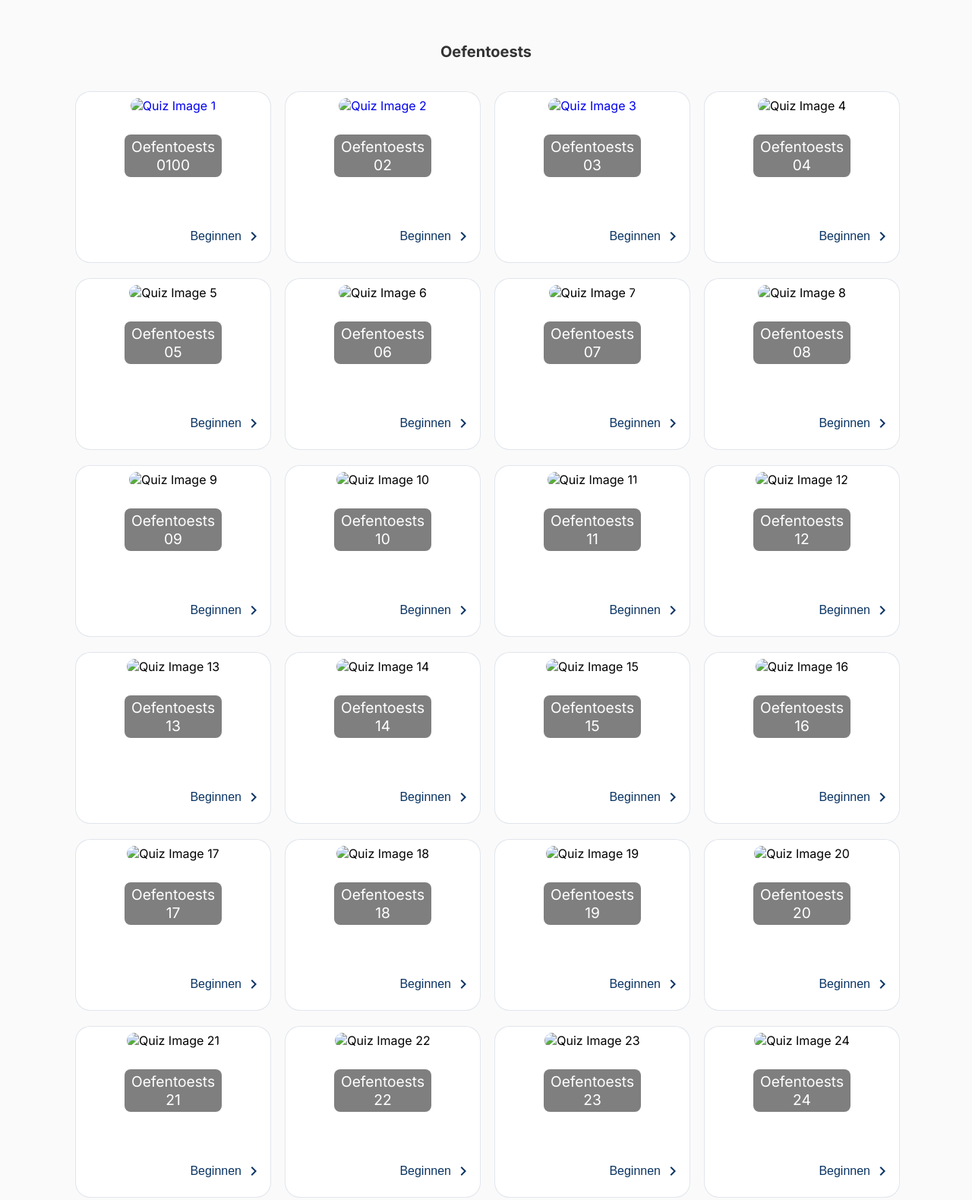
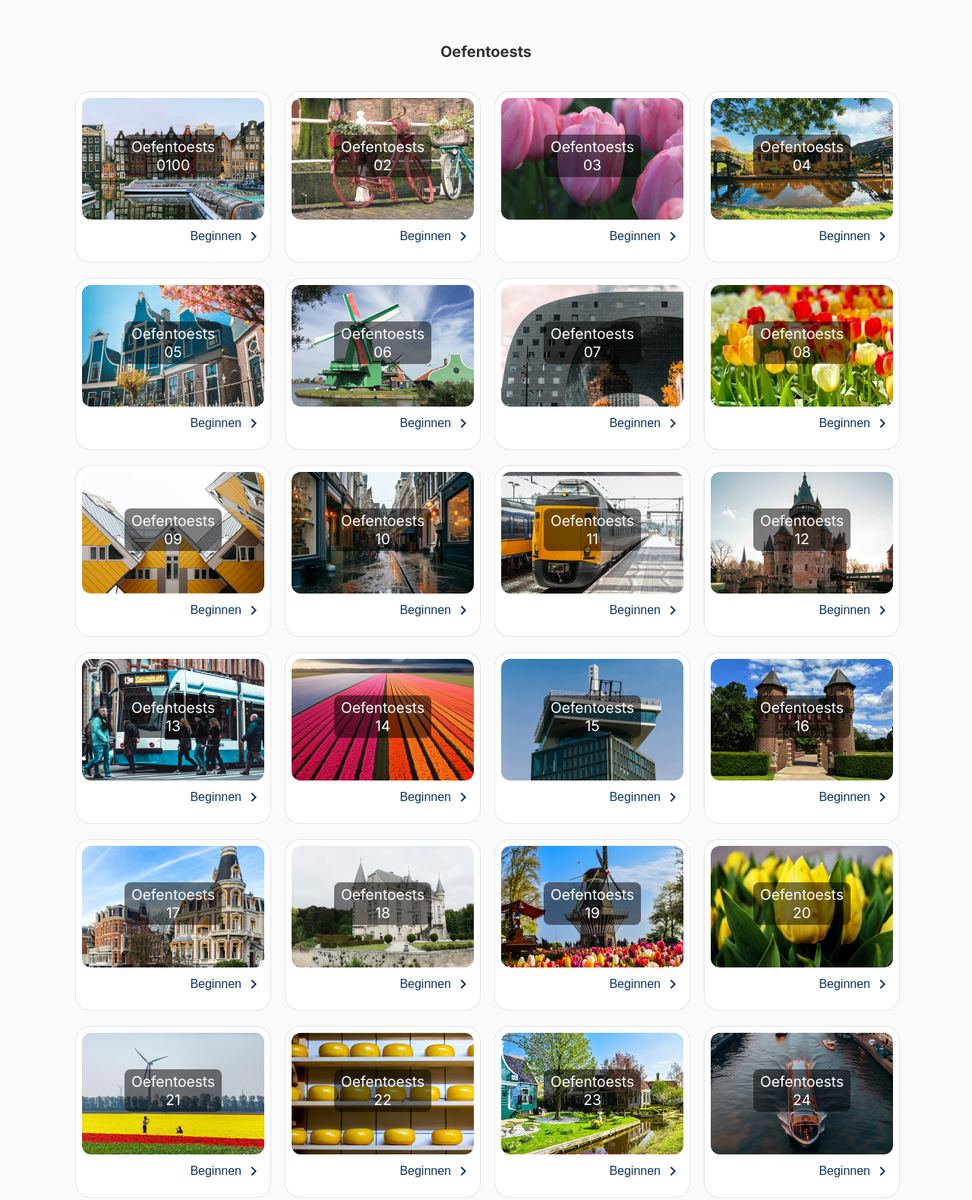
Before and after one commit to Hirad-Hub/KNM_Oefenexamen, a plain HTML site: page index.html in a window 1280 px wide. Shown: the part 420-1999 px from the top of the page at 76% size. Drawn offline with Linux system fonts and the light colour scheme; the site is published under a folder, as on GitHub Pages, so addresses that start at the root find nothing.

Commit message:
Describe your changes here

```diff
--- a/index.html
+++ b/index.html
@@ -18,11 +18,7 @@
     <div class="topsection">
       <header>
         <div class="logo">
-          <img
-            src="/assets/images/knm_oefenexamen.svg"
-            alt="Logo"
-            width="100"
-          />
+          <img src="assets/images/knm_oefenexamen.svg" alt="Logo" width="100" />
           <!-- Logo Image -->
         </div>
         <div class="header-buttons">
@@ -46,7 +42,7 @@
         <a href="pages/quiz.html?quiz=1" target="_blank">
           <div class="quiz-card">
             <div class="quiz-image">
-              <img src="/assets/images/1.jpg" alt="Quiz Image 1" />
+              <img src="assets/images/1.jpg" alt="Quiz Image 1" />
               <span class="quiz-number">Oefentoests 0100</span>
             </div>
             <button class="start-quiz-button">
@@ -58,7 +54,7 @@
         <a href="pages/quiz.html?quiz=2" target="_blank">
           <div class="quiz-card">
             <div class="quiz-image">
-              <img src="/assets/images/2.jpg" alt="Quiz Image 2" />
+              <img src="assets/images/2.jpg" alt="Quiz Image 2" />
               <span class="quiz-number">Oefentoests 02</span>
             </div>
             <button class="start-quiz-button">
@@ -70,7 +66,7 @@
         <a href="pages/quiz.html?quiz=3" target="_blank">
           <div class="quiz-card">
             <div class="quiz-image">
-              <img src="/assets/images/3.jpg" alt="Quiz Image 3" />
+              <img src="assets/images/3.jpg" alt="Quiz Image 3" />
               <span class="quiz-number">Oefentoests 03</span>
             </div>
             <button class="start-quiz-button">
@@ -82,7 +78,7 @@
         <!-- Example for Quiz 4, Quiz 5, ... -->
         <div class="quiz-card">
           <div class="quiz-image">
-            <img src="/assets/images/4.jpg" alt="Quiz Image 4" />
+            <img src="assets/images/4.jpg" alt="Quiz Image 4" />
             <span class="quiz-number">Oefentoests 04</span>
           </div>
           <button class="start-quiz-button">
@@ -91,7 +87,7 @@
         </div>
         <div class="quiz-card">
           <div class="quiz-image">
-            <img src="/assets/images/5.jpg" alt="Quiz Image 5" />
+            <img src="assets/images/5.jpg" alt="Quiz Image 5" />
             <span class="quiz-number">Oefentoests 05</span>
           </div>
           <button class="start-quiz-button">
@@ -100,7 +96,7 @@
         </div>
         <div class="quiz-card">
           <div class="quiz-image">
-            <img src="/assets/images/6.jpg" alt="Quiz Image 6" />
+            <img src="assets/images/6.jpg" alt="Quiz Image 6" />
             <span class="quiz-number">Oefentoests 06</span>
           </div>
           <button class="start-quiz-button">
@@ -110,7 +106,7 @@
 
         <div class="quiz-card">
           <div class="quiz-image">
-            <img src="/assets/images/7.jpg" alt="Quiz Image 7" />
+            <img src="assets/images/7.jpg" alt="Quiz Image 7" />
             <span class="quiz-number">Oefentoests 07</span>
           </div>
           <button class="start-quiz-button">
@@ -120,7 +116,7 @@
 
         <div class="quiz-card">
           <div class="quiz-image">
-            <img src="/assets/images/8.jpg" alt="Quiz Image 8" />
+            <img src="assets/images/8.jpg" alt="Quiz Image 8" />
             <span class="quiz-number">Oefentoests 08</span>
           </div>
           <button class="start-quiz-button">
@@ -130,7 +126,7 @@
 
         <div class="quiz-card">
           <div class="quiz-image">
-            <img src="/assets/images/9.jpg" alt="Quiz Image 9" />
+            <img src="assets/images/9.jpg" alt="Quiz Image 9" />
             <span class="quiz-number">Oefentoests 09</span>
           </div>
           <button class="start-quiz-button">
@@ -140,7 +136,7 @@
 
         <div class="quiz-card">
           <div class="quiz-image">
-            <img src="/assets/images/10.jpg" alt="Quiz Image 10" />
+            <img src="assets/images/10.jpg" alt="Quiz Image 10" />
             <span class="quiz-number">Oefentoests 10</span>
           </div>
           <button class="start-quiz-button">
@@ -150,7 +146,7 @@
 
         <div class="quiz-card">
           <div class="quiz-image">
-            <img src="/assets/images/11.jpg" alt="Quiz Image 11" />
+            <img src="assets/images/11.jpg" alt="Quiz Image 11" />
             <span class="quiz-number">Oefentoests 11</span>
           </div>
           <button class="start-quiz-button">
@@ -160,7 +156,7 @@
 
         <div class="quiz-card">
           <div class="quiz-image">
-            <img src="/assets/images/12.jpg" alt="Quiz Image 12" />
+            <img src="assets/images/12.jpg" alt="Quiz Image 12" />
             <span class="quiz-number">Oefentoests 12</span>
           </div>
           <button class="start-quiz-button">
@@ -170,7 +166,7 @@
 
         <div class="quiz-card">
           <div class="quiz-image">
-            <img src="/assets/images/13.jpg" alt="Quiz Image 13" />
+            <img src="assets/images/13.jpg" alt="Quiz Image 13" />
             <span class="quiz-number">Oefentoests 13</span>
           </div>
           <button class="start-quiz-button">
@@ -180,7 +176,7 @@
 
         <div class="quiz-card">
           <div class="quiz-image">
-            <img src="/assets/images/14.jpg" alt="Quiz Image 14" />
+            <img src="assets/images/14.jpg" alt="Quiz Image 14" />
             <span class="quiz-number">Oefentoests 14</span>
           </div>
           <button class="start-quiz-button">
@@ -190,7 +186,7 @@
 
         <div class="quiz-card">
           <div class="quiz-image">
-            <img src="/assets/images/15.jpg" alt="Quiz Image 15" />
+            <img src="assets/images/15.jpg" alt="Quiz Image 15" />
             <span class="quiz-number">Oefentoests 15</span>
           </div>
           <button class="start-quiz-button">
@@ -200,7 +196,7 @@
 
         <div class="quiz-card">
           <div class="quiz-image">
-            <img src="/assets/images/16.jpg" alt="Quiz Image 16" />
+            <img src="assets/images/16.jpg" alt="Quiz Image 16" />
             <span class="quiz-number">Oefentoests 16</span>
           </div>
           <button class="start-quiz-button">
@@ -209,7 +205,7 @@
         </div>
         <div class="quiz-card">
           <div class="quiz-image">
-            <img src="/assets/images/17.jpg" alt="Quiz Image 17" />
+            <img src="assets/images/17.jpg" alt="Quiz Image 17" />
             <span class="quiz-number">Oefentoests 17</span>
           </div>
           <button class="start-quiz-button">
@@ -219,7 +215,7 @@
 
         <div class="quiz-card">
           <div class="quiz-image">
-            <img src="/assets/images/18.jpg" alt="Quiz Image 18" />
+            <img src="assets/images/18.jpg" alt="Quiz Image 18" />
             <span class="quiz-number">Oefentoests 18</span>
           </div>
           <button class="start-quiz-button">
@@ -229,7 +225,7 @@
 
         <div class="quiz-card">
           <div class="quiz-image">
-            <img src="/assets/images/19.jpg" alt="Quiz Image 19" />
+            <img src="assets/images/19.jpg" alt="Quiz Image 19" />
             <span class="quiz-number">Oefentoests 19</span>
           </div>
           <button class="start-quiz-button">
@@ -239,7 +235,7 @@
 
         <div class="quiz-card">
           <div class="quiz-image">
-            <img src="/assets/images/20.jpg" alt="Quiz Image 20" />
+            <img src="assets/images/20.jpg" alt="Quiz Image 20" />
             <span class="quiz-number">Oefentoests 20</span>
           </div>
           <button class="start-quiz-button">
@@ -249,7 +245,7 @@
 
         <div class="quiz-card">
           <div class="quiz-image">
-            <img src="/assets/images/21.jpg" alt="Quiz Image 21" />
+            <img src="assets/images/21.jpg" alt="Quiz Image 21" />
             <span class="quiz-number">Oefentoests 21</span>
           </div>
           <button class="start-quiz-button">
@@ -259,7 +255,7 @@
 
         <div class="quiz-card">
           <div class="quiz-image">
-            <img src="/assets/images/22.jpg" alt="Quiz Image 22" />
+            <img src="assets/images/22.jpg" alt="Quiz Image 22" />
             <span class="quiz-number">Oefentoests 22</span>
           </div>
           <button class="start-quiz-button">
@@ -269,7 +265,7 @@
 
         <div class="quiz-card">
           <div class="quiz-image">
-            <img src="/assets/images/23.jpg" alt="Quiz Image 23" />
+            <img src="assets/images/23.jpg" alt="Quiz Image 23" />
             <span class="quiz-number">Oefentoests 23</span>
           </div>
           <button class="start-quiz-button">
@@ -279,7 +275,7 @@
 
         <div class="quiz-card">
           <div class="quiz-image">
-            <img src="/assets/images/24.jpg" alt="Quiz Image 24" />
+            <img src="assets/images/24.jpg" alt="Quiz Image 24" />
             <span class="quiz-number">Oefentoests 24</span>
           </div>
           <button class="start-quiz-button">
@@ -289,7 +285,7 @@
 
         <div class="quiz-card">
           <div class="quiz-image">
-            <img src="/assets/images/25.jpg" alt="Quiz Image 25" />
+            <img src="assets/images/25.jpg" alt="Quiz Image 25" />
             <span class="quiz-number">Oefentoests 25</span>
           </div>
           <button class="start-quiz-button">
@@ -299,7 +295,7 @@
 
         <div class="quiz-card">
           <div class="quiz-image">
-            <img src="/assets/images/26.jpg" alt="Quiz Image 26" />
+            <img src="assets/images/26.jpg" alt="Quiz Image 26" />
             <span class="quiz-number">Oefentoests 26</span>
           </div>
           <button class="start-quiz-button">
@@ -313,7 +309,7 @@
       <footer>
         <div class="logo">
           <img
-            src="/assets/images/knm_oefenexamen_black.svg"
+            src="assets/images/knm_oefenexamen_black.svg"
             alt="Logo"
             width="186"
           />
```
